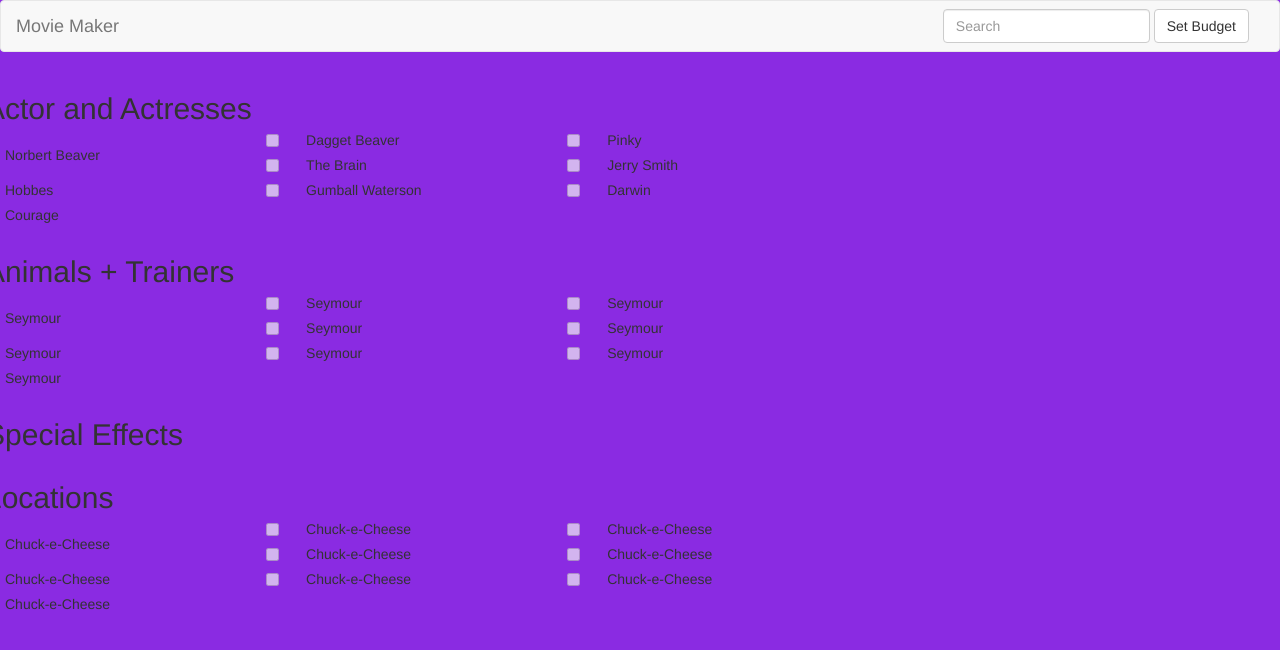
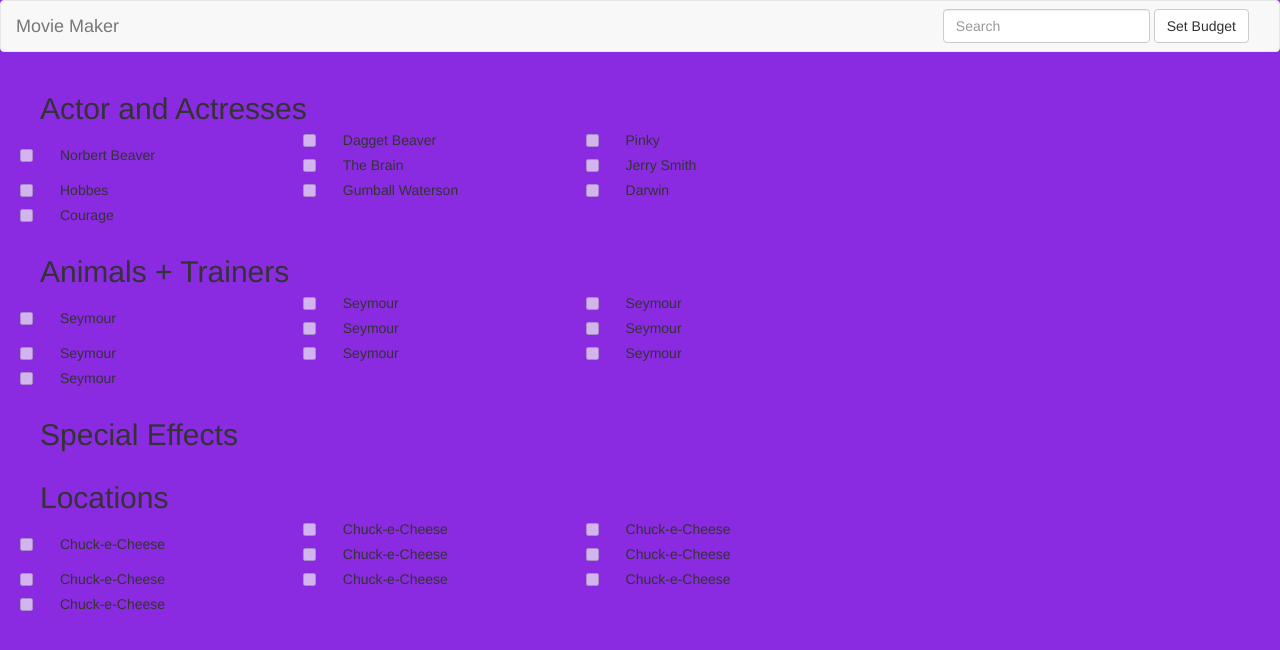
Before and after one commit to annamd115/Movie-Maker, a plain HTML site: page index.html in a window 1280 px wide. Drawn offline with nearby package versions, Linux system fonts and the light colour scheme.

Commit message:
categories and elements printing to dom

```diff
--- a/index.html
+++ b/index.html
@@ -9,6 +9,8 @@
   <link rel="stylesheet" href="./styles/main.css">
 </head>
 <body>
+
+  <div class="main-container">
 
     <!-- NAVBAR -->
     <nav class="navbar navbar-default">
@@ -27,11 +29,11 @@
       </div>
     </nav>
 
-  <!-- Categories and Elements -->
-  <div class="main-container">
     <div class="row">
       <!-- Status bar -->
     </div>
+
+    <!-- Categories and Elements -->
     <div class="row">
       <div class="col-md-8" id="elements-container"></div>
       <div class="col-md-4" id="budget-container"></div>
--- a/javascripts/dataGatekeeper.js
+++ b/javascripts/dataGatekeeper.js
@@ -5,18 +5,14 @@ const elDom = require('./elementsDom');
 
 const whenCategoriesLoad = function () {
   const categoriesData = JSON.parse(this.responseText).categories;
-  console.log('categories', categoriesData);
   data.setCategories(categoriesData);
   catDom(categoriesData);
-  console.log(catDom);
 };
 
 const whenMovieElementsLoad = function () {
   const elementsData = JSON.parse(this.responseText).elements;
-  console.log('elements', elementsData);
   data.setElements(elementsData);
   elDom(elementsData);
-  console.log(elDom);
 };
 
 const badCall = function () {
--- a/styles/main.css
+++ b/styles/main.css
@@ -1,3 +1,6 @@
 body{
   background: blueviolet;
 }
+.col-md-8{
+  padding-left: 70px;
+}
```
Also changed, not shown: dist/app.js. Lines whose indentation alone changed are shown as unchanged.
